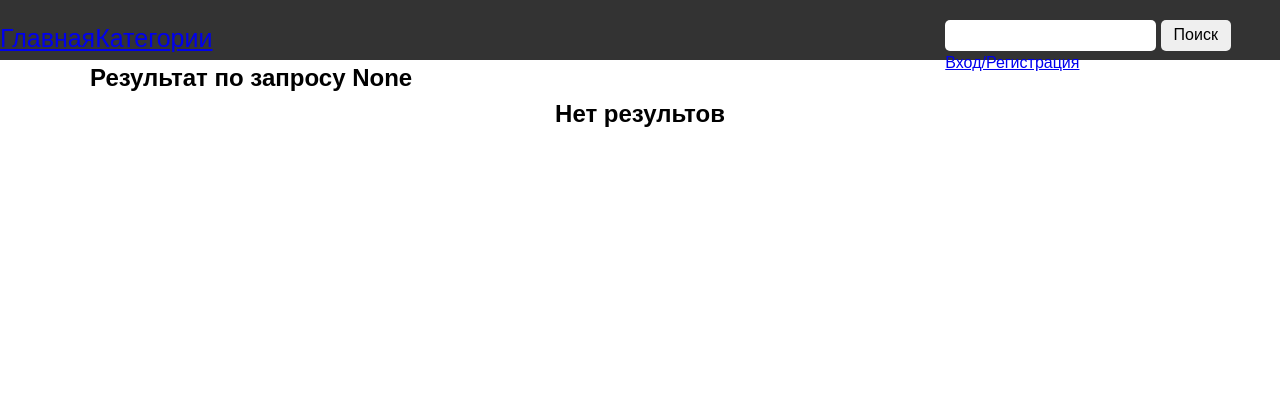
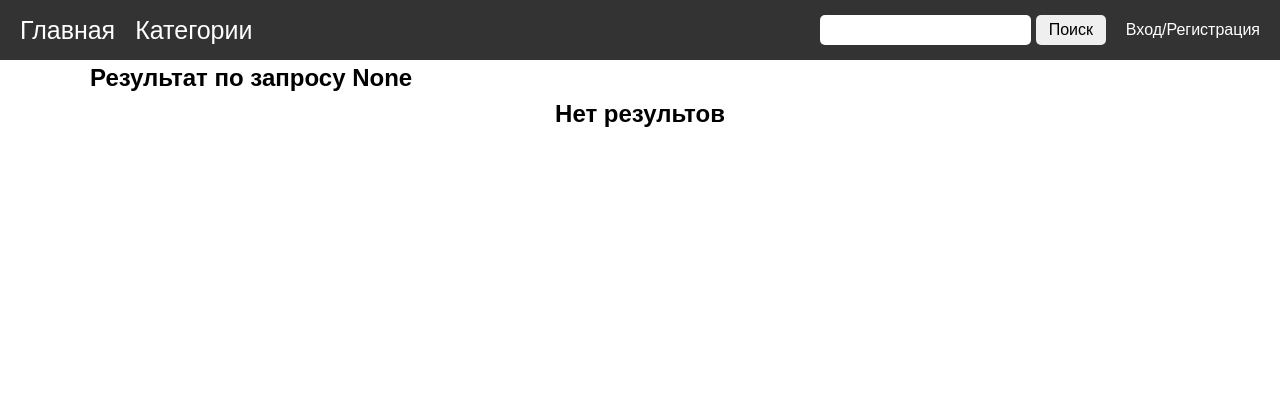
Before and after one commit to universe-walker/shop-django, a Django app: page /search/ in a window 1280 px wide. Shown: the top 420 px of the page. Run offline with Django 3.2, Linux system fonts and the light colour scheme.

Commit message:
Рефакторинг стилей nav

```diff
--- a/static/css/style.css
+++ b/static/css/style.css
@@ -22,28 +22,37 @@ html, body {
   font-family: sans-serif;
 }
 .nav__row {
-  padding: 20px 0 0 0;
+  padding: 0 20px;
   display: flex;
+  justify-content: space-between;
+  align-items: center;
+  height: 100%;
 }
 .nav__left {
   display: flex;
-  width: 70%;
   font-size: 25px;
 }
-.nav__item {
-  margin-left: 20px;
+.nav_item {
+  margin-right: 20px;
   line-height: 1;
 }
-.nav__item a {
+
+.nav_item:last-child {
+  margin-right: 0;
+}
+
+.nav_link {
   text-decoration: none;
   color: #fff;
 }
- .nav__item a:hover {
+ .nav_link:hover {
   color: rgba(0, 255, 0, 0.5);
   transition-duration: .4s;
 }
 .nav__right {
-  margin: 0 auto;
+  display: flex;
+  height: 100%;
+  align-items: inherit;
 }
 .nav__search {
   padding: 0;
```
